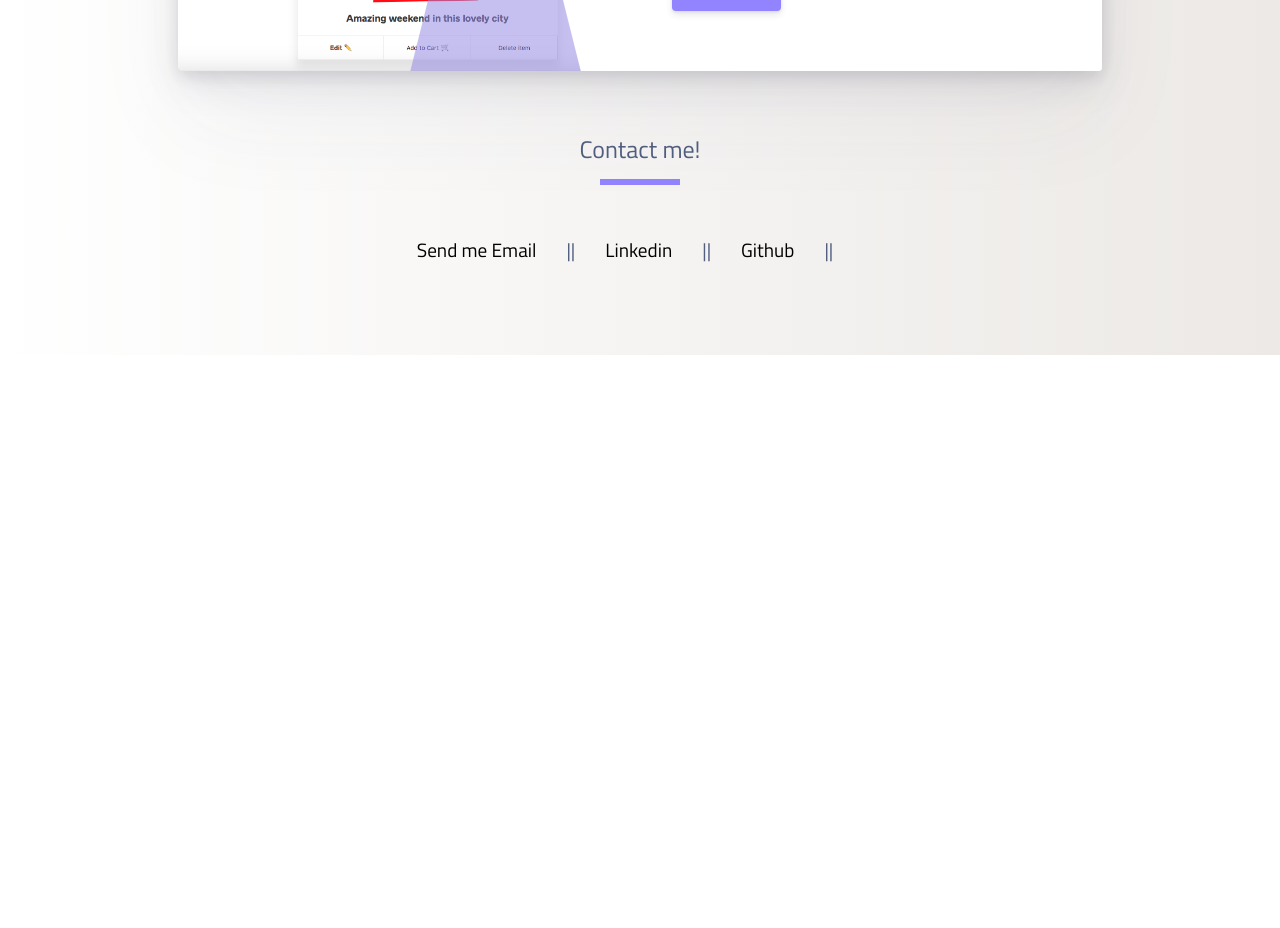
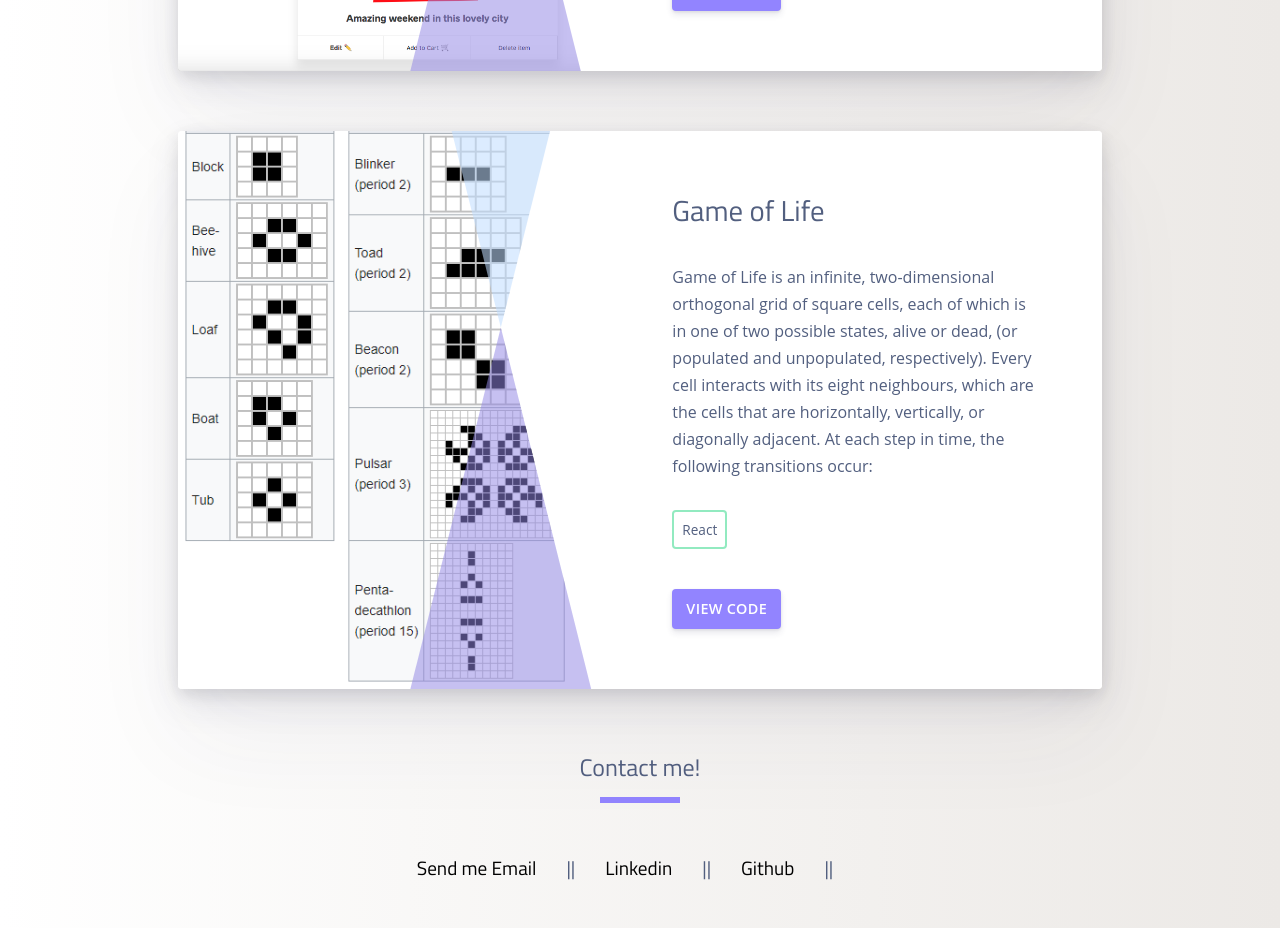
Before and after one commit to Skobraf/porfolio-react, a React (Create React App) app: page / in a window 1280 px wide. Shown: the part 4340-5268 px from the top of the page. Before the commit the page ends 4695 px from the top, so only its background shows below. Built offline with nearby package versions, Linux system fonts and the light colour scheme.

Commit message:
added new project

```diff
--- a/public/index.html
+++ b/public/index.html
@@ -25,7 +25,7 @@
       work correctly both with client-side routing and a non-root public URL.
       Learn how to configure a non-root public URL by running `npm run build`.
     -->
-    <title>Web developer</title>
+    <title>Ayoub Abed</title>
   </head>
   <body>
     <noscript>You need to enable JavaScript to run this app.</noscript>
--- a/src/data.js
+++ b/src/data.js
@@ -66,6 +66,17 @@ export const data = [
         code:'https://github.com/Skobraf/Next-Store'
       },
       image:'./images/fits.PNG'
+    },
+    {
+      id: 6,
+      title: 'Game of Life',
+      description: 'Game of Life is an infinite, two-dimensional orthogonal grid of square cells, each of which is in one of two possible states, alive or dead, (or populated and unpopulated, respectively). Every cell interacts with its eight neighbours, which are the cells that are horizontally, vertically, or diagonally adjacent. At each step in time, the following transitions occur:',
+      skills: ['React'],
+      links: {
+        demo:'',
+        code: 'https://github.com/Skobraf/game-of-life'
+      },
+      image:'./images/game.PNG'
     }
 ];
 export  const statements = [
```
Also changed, not shown: public/images/game.PNG (added).
